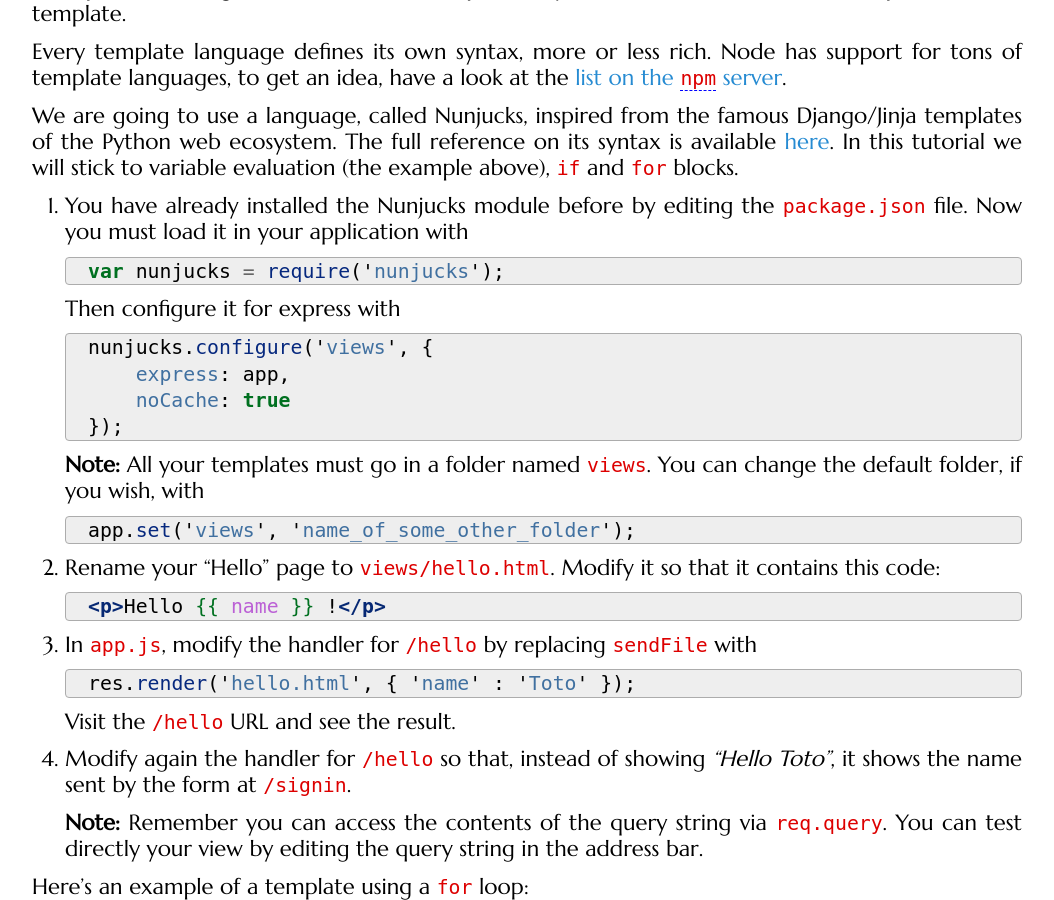
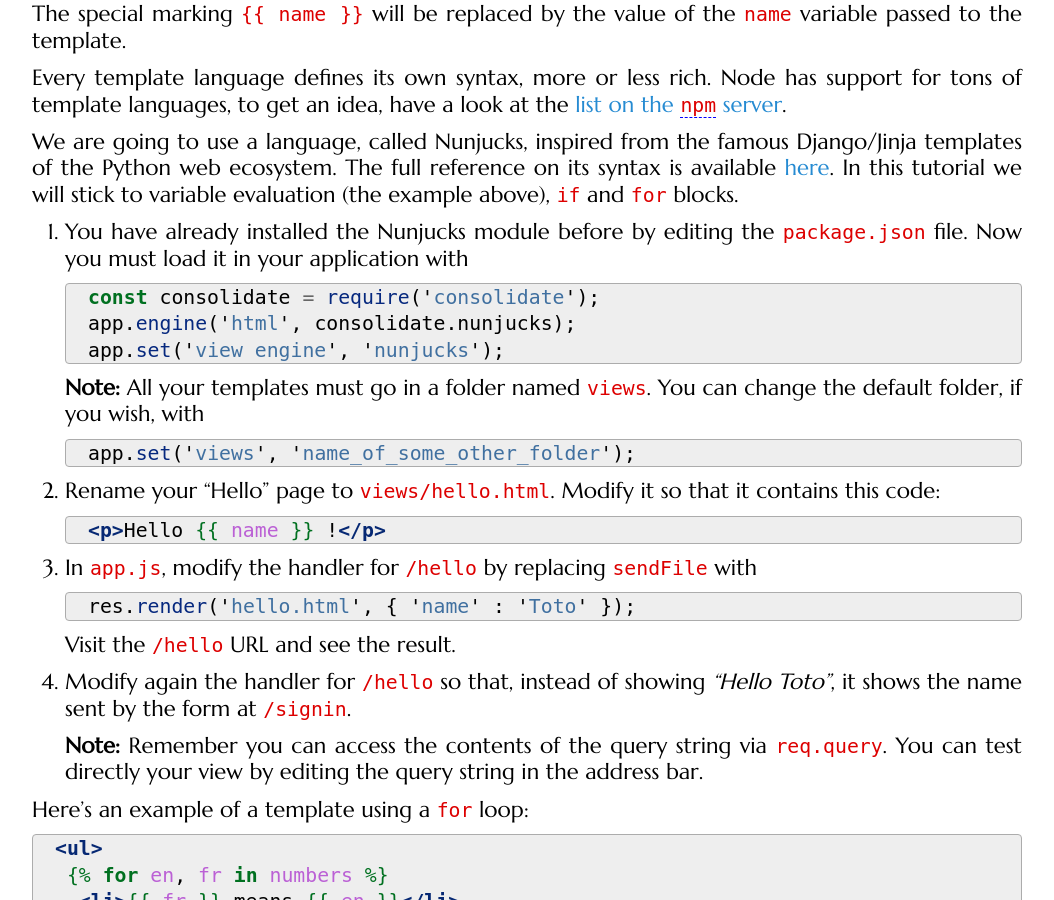
Before and after one commit to defeo/aws, a Jekyll site: the page built from _tutorials/templates-etat.md, in a window 1280 px wide and 900 px high, scrolled down 3986 px. Shown: the whole window, without its empty margins (113-1167 px from the left). Built offline with Jekyll 4.4.1, drawn with Linux system fonts in a browser that asks for light colours; some web fonts are replaced; some of the changed text lies outside the part shown.

Commit message:
var -> let and nunjucks -> consolidate

````diff
--- a/_tutorials/templates-etat.md
+++ b/_tutorials/templates-etat.md
@@ -58,11 +58,11 @@ dynamic pages.
    code:
 
    ```js
-   var express = require('express');
-   var bodyP = require('body-parser');
-   var cookieP = require('cookie-parser');
+   const express = require('express');
+   const bodyP = require('body-parser');
+   const cookieP = require('cookie-parser');
 
-   var app = express();
+   const app = express();
    app
 	   .use(bodyP.urlencoded({ extended: false }))
 	   .use(cookieP());
@@ -98,7 +98,7 @@ dynamic pages.
    automatically with `npm`.
 
    Install the dependencies needed for this tutorial: `body-parser`,
-   `cookie-parser` and `nunjucks`.
+   `cookie-parser`, `consolidate` and `nunjucks`.
 
    **Note:** If you're working on your local machine, you can create a
    `package.json` file by running the `npm init` command in a
@@ -177,17 +177,10 @@ tutorial we will stick to variable evaluation (the example above),
    with
 
    ~~~js
-   var nunjucks = require('nunjucks');
+   const consolidate = require('consolidate');
+   app.engine('html', consolidate.nunjucks);
+   app.set('view engine', 'nunjucks');
    ~~~
-
-   Then configure it for express with
-
-   ```js
-   nunjucks.configure('views', {
-       express: app,
-       noCache: true
-   });
-   ```
 
    **Note:** All your templates must go in a folder named `views`. You can
    change the default folder, if you wish, with
````
Also changed, not shown: _tutorials/reflector.md (+4 -4 lines).
